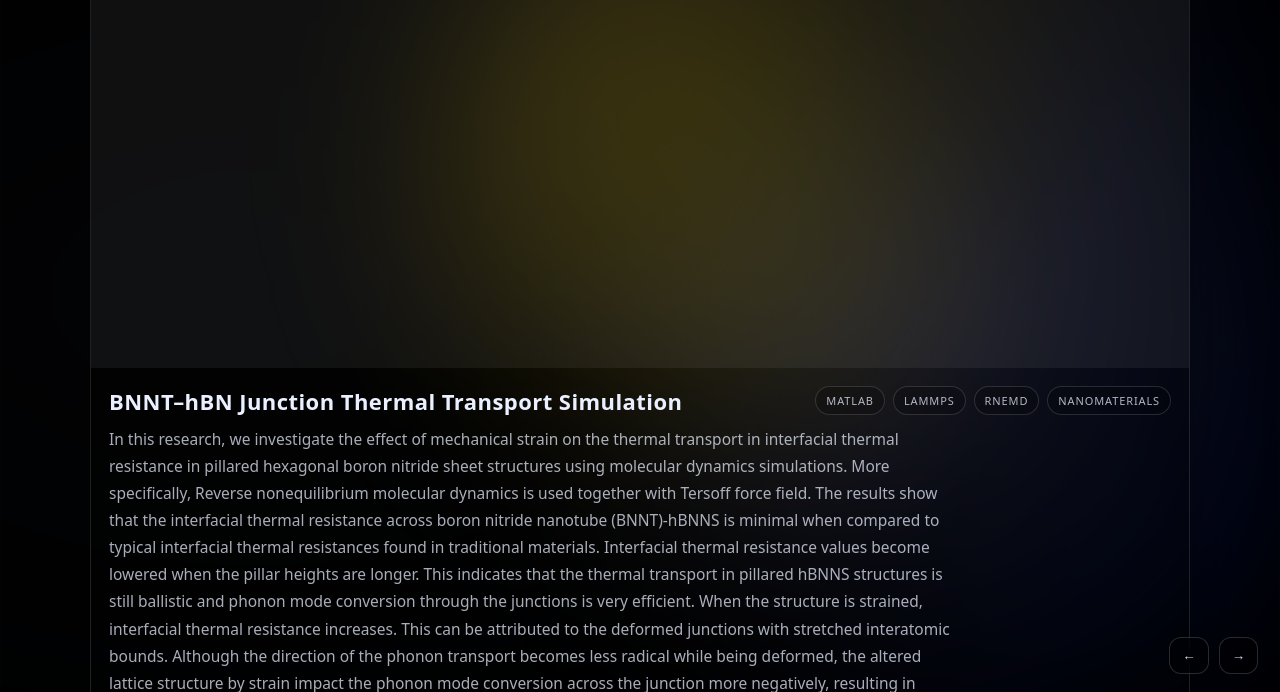
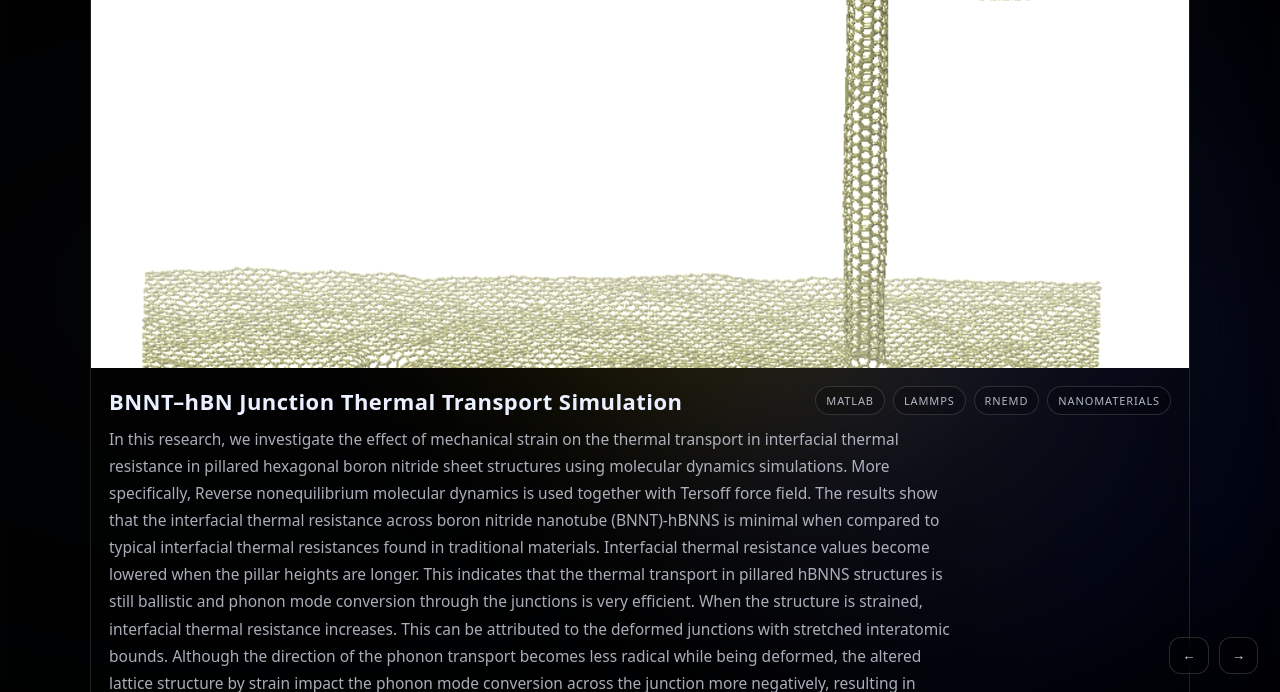
Before and after one commit to Jellison-engineering/Jellison-engineering.github.io, a plain HTML site: page projects.html in a window 1280 px wide. Shown: the part 108-800 px from the top of the page. Drawn offline with Linux system fonts and the light colour scheme.

Commit message:
Update projects.html

```diff
--- a/projects.html
+++ b/projects.html
@@ -312,7 +312,7 @@
       <article class="card">
         <div class="media">
           <!-- Put your image in your repo and update the src -->
-          <img src="images/project1.jpg" alt="BNNT-hBN junction simulation visualization" />
+          <img src="assets/project1.jpg" alt="BNNT-hBN junction simulation visualization" />
         </div>
         <div class="content">
           <div class="titleRow">
```
